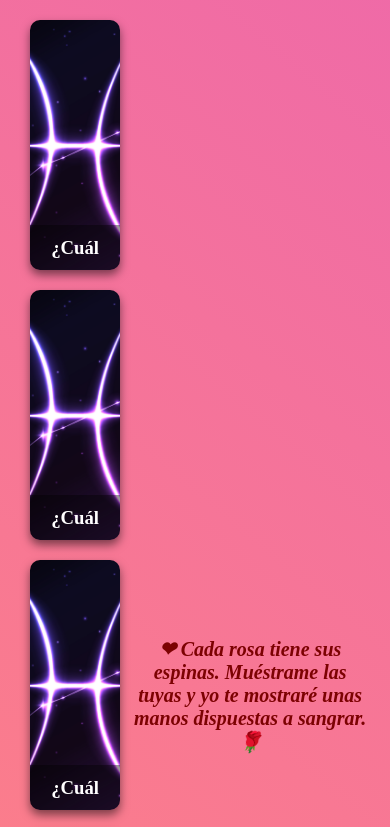
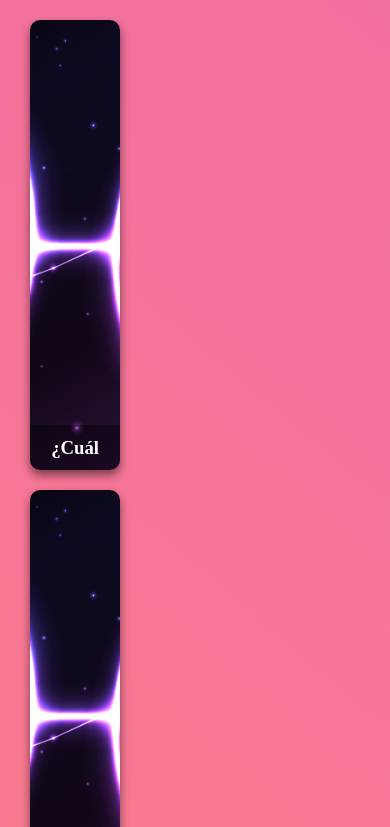
Before and after one commit to DanielRodriguez2102/DaniTeAmo, a plain HTML site: page index.html in a window 390 px wide. Shown: the top 827 px of the page. Drawn offline with Linux system fonts and the light colour scheme.

Commit message:
Update styles.css

```diff
--- a/styles.css
+++ b/styles.css
@@ -146,9 +146,9 @@ body {
 }
 
 /* Media queries para pantallas pequeñas */
-@media (max-width: 400px) {
+@media (max-width: 800px) {
   .card {
-    height: 250px;
+    height: 450px;
   }
 
   .card .back h3 {
```
